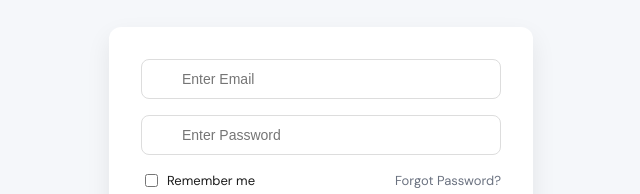
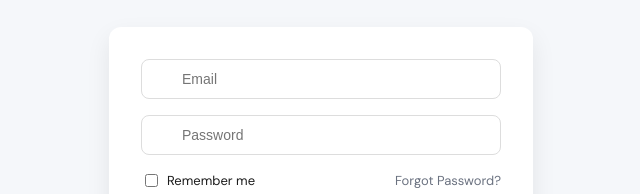
Before and after one commit to LimKaWaiAnderton/KKH_FYP, a React (Create React App) app in the folder frontend/: page / in a window 1280 px wide. Shown: the part 297-491 px from the top of the page, without its empty margins (319-959 px from the left). Built offline with nearby package versions, Linux system fonts and the light colour scheme; some icons are missing.

Commit message:
Updated input field placeholder

```diff
--- a/frontend/src/pages/auth/Login.js
+++ b/frontend/src/pages/auth/Login.js
@@ -65,7 +65,7 @@ export default function Login() {
             className="icon" />
           <input
             type="text"
-            placeholder="Enter Email"
+            placeholder="Email"
             value={email}
             onChange={(e) => setEmail(e.target.value)}
             required
@@ -77,7 +77,7 @@ export default function Login() {
             className="icon" />
           <input
             type={passwordType}
-            placeholder="Enter Password"
+            placeholder="Password"
             value={password}
             onChange={(e) => setPassword(e.target.value)}
             required
```
